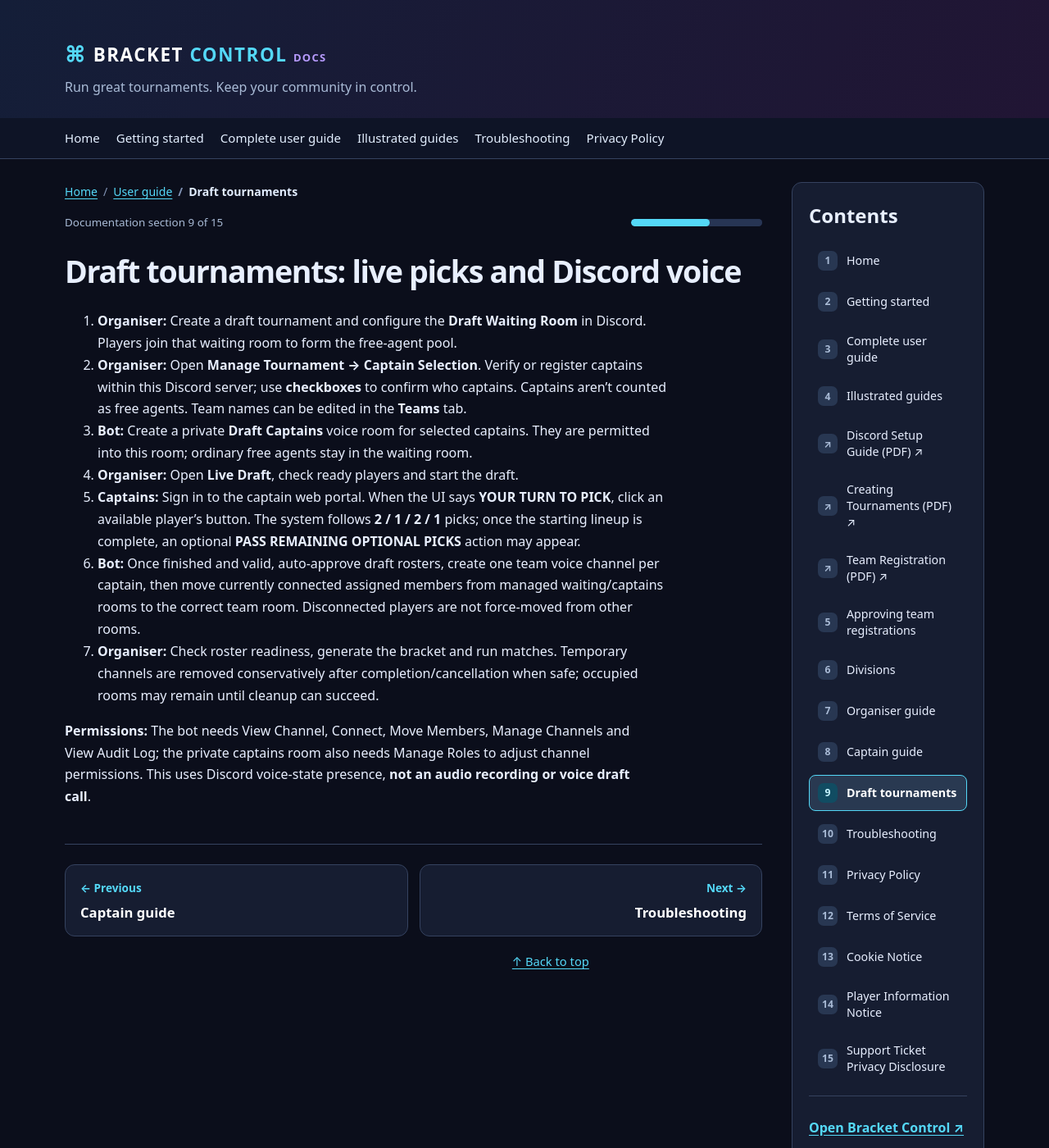
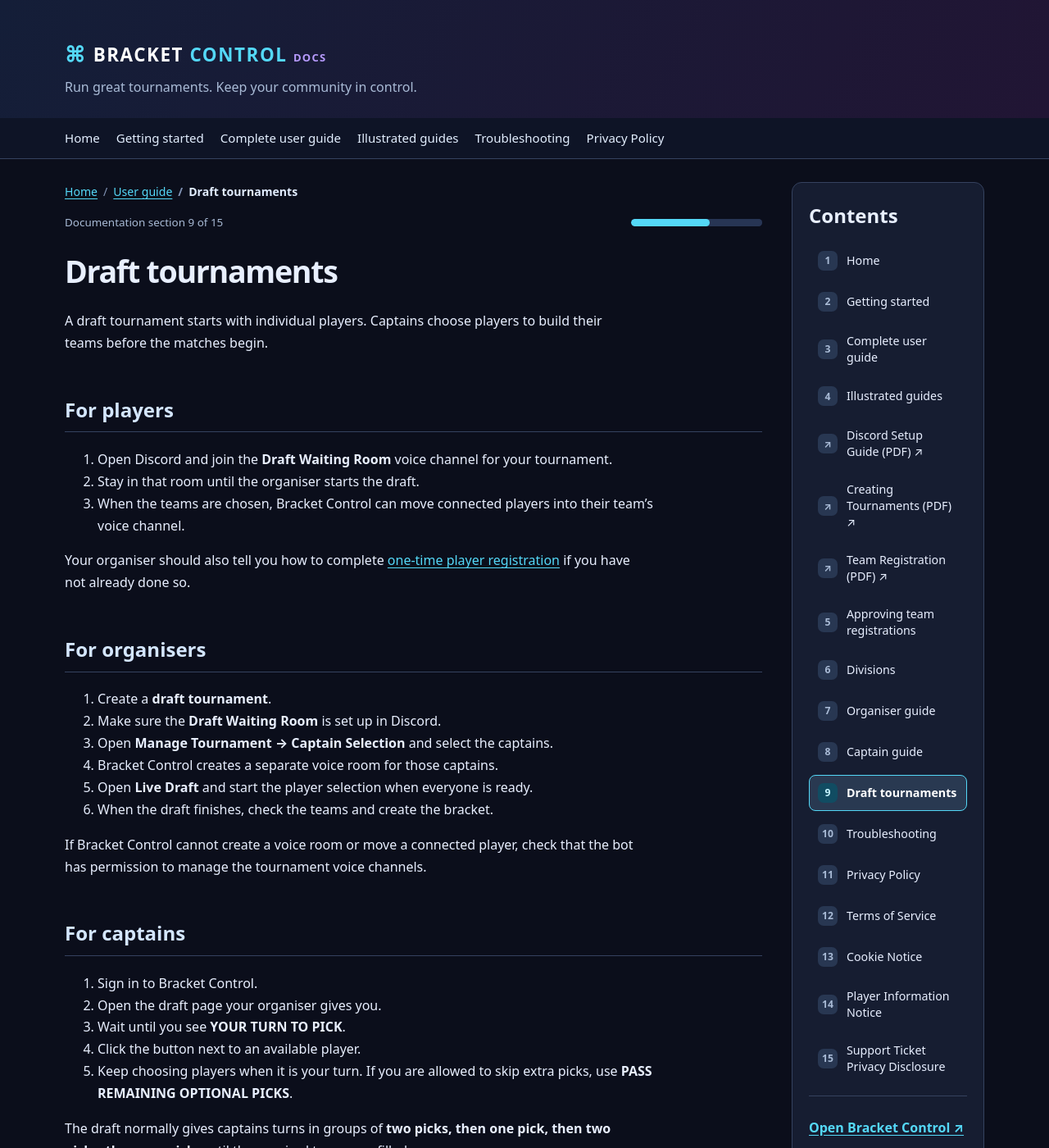
Before and after one commit to dev-dyly/bracket-control-wiki, a Jekyll site: the page built from guides/drafts.md, in a window 1280 px wide and 1400 px high. Shown: the whole window at 82% size. Built offline with Jekyll 4.4.1, drawn with Linux system fonts in a browser that asks for light colours; some of the changed text lies outside the part shown.

Commit message:
docs: simplify guides/drafts.md for everyday users

```diff
--- a/guides/drafts.md
+++ b/guides/drafts.md
@@ -3,14 +3,41 @@ layout: default
 title: Draft tournaments
 permalink: /guides/drafts/
 ---
-# Draft tournaments: live picks and Discord voice
+# Draft tournaments
 
-1. **Organiser:** Create a draft tournament and configure the **Draft Waiting Room** in Discord. Players join that waiting room to form the free-agent pool.
-2. **Organiser:** Open **Manage Tournament → Captain Selection**. Verify or register captains within this Discord server; use **checkboxes** to confirm who captains. Captains aren't counted as free agents. Team names can be edited in the **Teams** tab.
-3. **Bot:** Create a private **Draft Captains** voice room for selected captains. They are permitted into this room; ordinary free agents stay in the waiting room.
-4. **Organiser:** Open **Live Draft**, check ready players and start the draft.
-5. **Captains:** Sign in to the captain web portal. When the UI says **YOUR TURN TO PICK**, click an available player's button. The system follows **2 / 1 / 2 / 1** picks; once the starting lineup is complete, an optional **PASS REMAINING OPTIONAL PICKS** action may appear.
-6. **Bot:** Once finished and valid, auto-approve draft rosters, create one team voice channel per captain, then move currently connected assigned members from managed waiting/captains rooms to the correct team room. Disconnected players are not force-moved from other rooms.
-7. **Organiser:** Check roster readiness, generate the bracket and run matches. Temporary channels are removed conservatively after completion/cancellation when safe; occupied rooms may remain until cleanup can succeed.
+A draft tournament starts with individual players. Captains choose players to build their teams before the matches begin.
 
-**Permissions:** The bot needs View Channel, Connect, Move Members, Manage Channels and View Audit Log; the private captains room also needs Manage Roles to adjust channel permissions. This uses Discord voice-state presence, **not an audio recording or voice draft call**.
+## For players
+
+1. Open Discord and join the **Draft Waiting Room** voice channel for your tournament.
+2. Stay in that room until the organiser starts the draft.
+3. When the teams are chosen, Bracket Control can move connected players into their team's voice channel.
+
+Your organiser should also tell you how to complete [one-time player registration](https://app.devdylnz.com/app/register) if you have not already done so.
+
+## For organisers
+
+1. Create a **draft tournament**.
+2. Make sure the **Draft Waiting Room** is set up in Discord.
+3. Open **Manage Tournament → Captain Selection** and select the captains.
+4. Bracket Control creates a separate voice room for those captains.
+5. Open **Live Draft** and start the player selection when everyone is ready.
+6. When the draft finishes, check the teams and create the bracket.
+
+If Bracket Control cannot create a voice room or move a connected player, check that the bot has permission to manage the tournament voice channels.
+
+## For captains
+
+1. Sign in to Bracket Control.
+2. Open the draft page your organiser gives you.
+3. Wait until you see **YOUR TURN TO PICK**.
+4. Click the button next to an available player.
+5. Keep choosing players when it is your turn. If you are allowed to skip extra picks, use **PASS REMAINING OPTIONAL PICKS**.
+
+The draft normally gives captains turns in groups of **two picks, then one pick, then two picks, then one pick**, until the required teams are filled.
+
+**You do not need to drag and drop players or make selections by voice.** Captains choose players on the website.
+
+When the tournament ends, Bracket Control removes temporary voice rooms when it can do so safely. If other people are still using a room, it may stay in place until it can be cleaned up.
+
+See the [Complete user guide]({{ '/guides/user-guide/' | relative_url }}) for team registration, match results and other tournament tasks.
```
